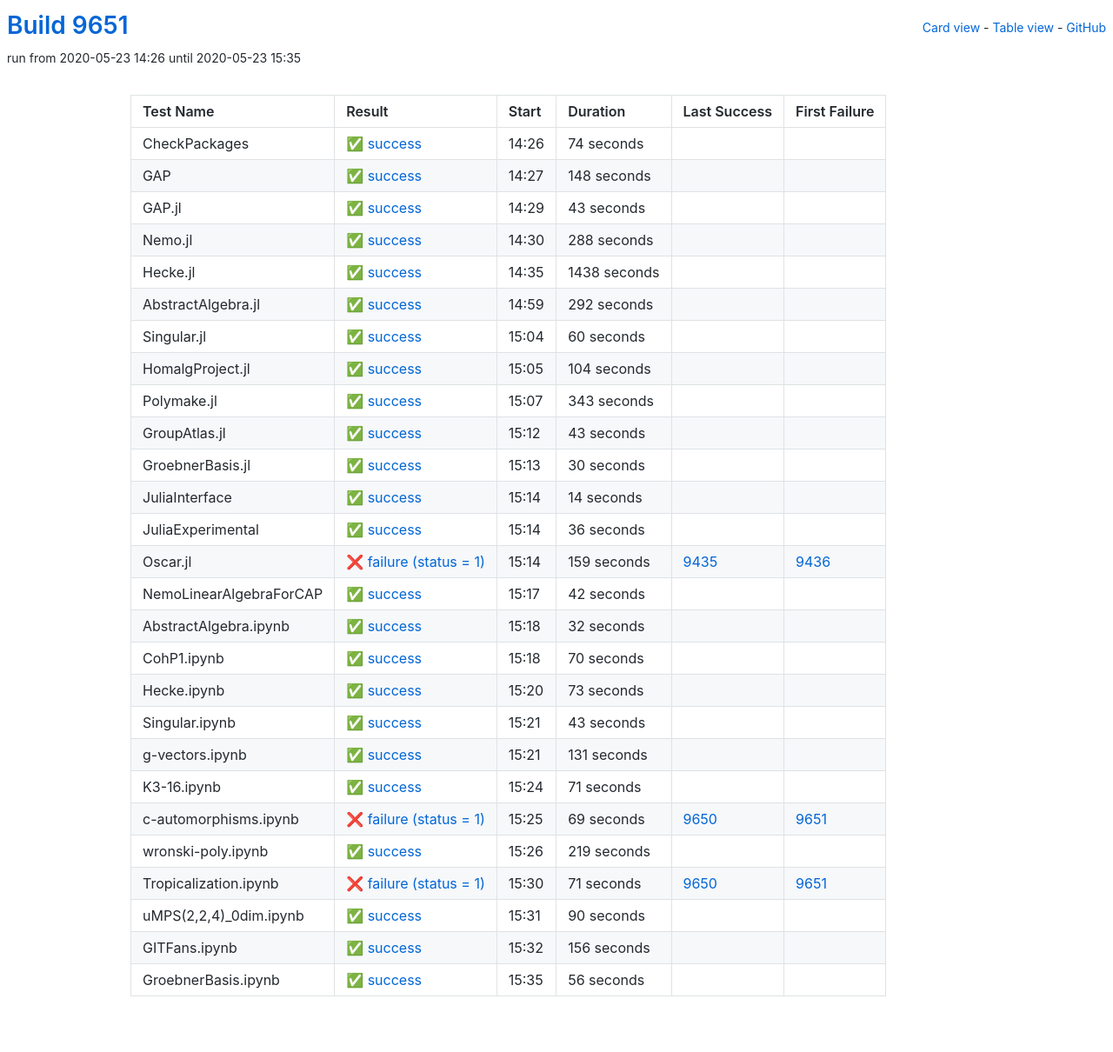
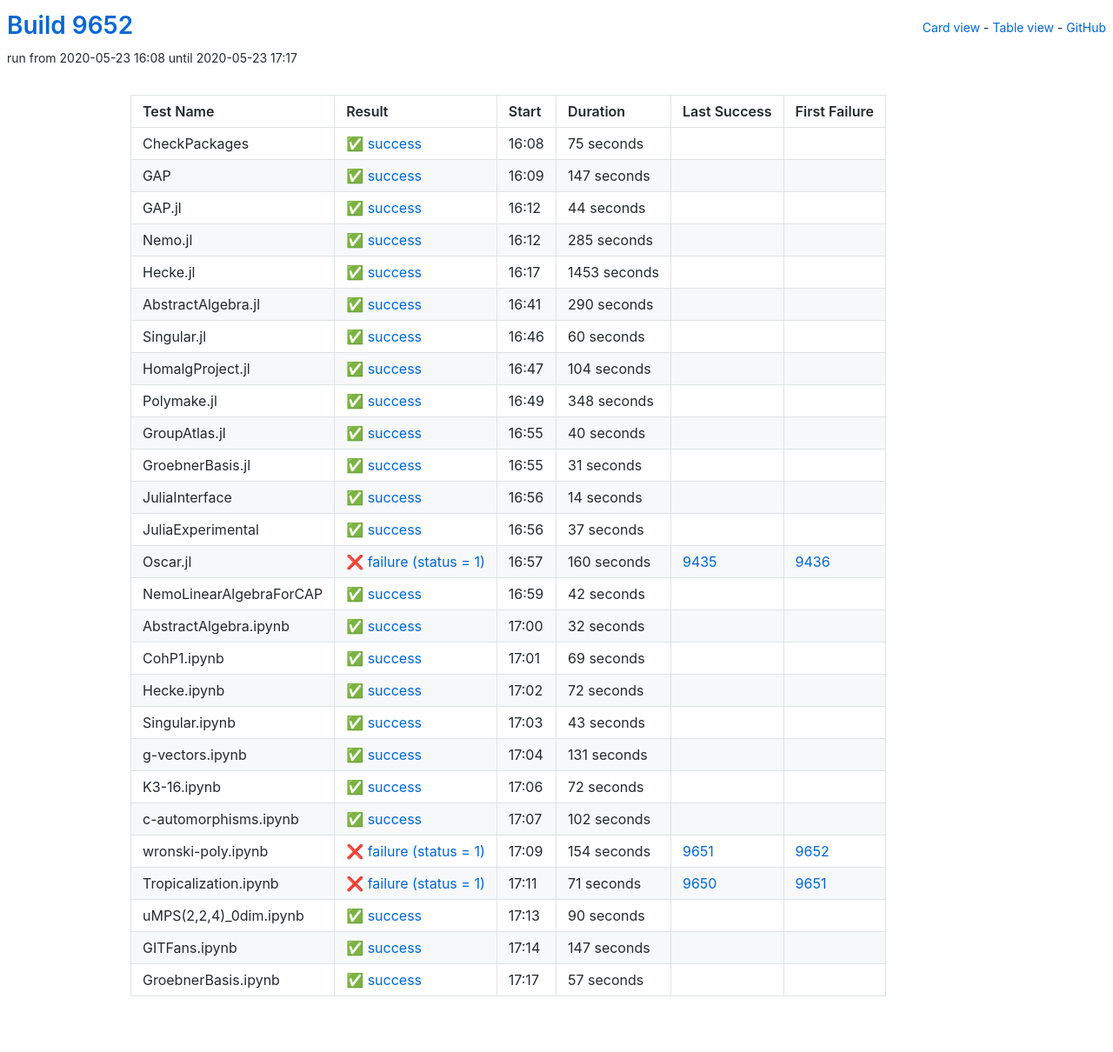
Before and after one commit to oscar-system/oscar-ci-status, a Jekyll site: the page built from table.html, in a window 1280 px wide. Shown: the whole page at 87% size. Built offline with Jekyll 4.4.1, drawn with Linux system fonts in a browser that asks for light colours.

Commit message:
Build 9652

```diff
--- a/_data/ci.yml
+++ b/_data/ci.yml
@@ -1,77 +1,77 @@
-build: 9651
-build_url: https://oscarci.mathematik.uni-kl.de/job/oscar/9651/
+build: 9652
+build_url: https://oscarci.mathematik.uni-kl.de/job/oscar/9652/
 job: oscar
 tests:
-- duration: 74
+- duration: 75
   exitcode: 0
   first_failure: false
   first_failure_url: null
   id: checkpackages
   last_success: false
   last_success_url: null
-  log: https://oscarci.mathematik.uni-kl.de/job/oscar/9651/artifact/logs/build-9651/CheckPackages.log
+  log: https://oscarci.mathematik.uni-kl.de/job/oscar/9652/artifact/logs/build-9652/CheckPackages.log
   name: CheckPackages
-  start: 2020-05-23 14:26
+  start: 2020-05-23 16:08
   status: success
   success: true
-- duration: 148
+- duration: 147
   exitcode: 0
   first_failure: false
   first_failure_url: null
   id: gap
   last_success: false
   last_success_url: null
-  log: https://oscarci.mathematik.uni-kl.de/job/oscar/9651/artifact/logs/build-9651/GAP.log
+  log: https://oscarci.mathematik.uni-kl.de/job/oscar/9652/artifact/logs/build-9652/GAP.log
   name: GAP
-  start: 2020-05-23 14:27
+  start: 2020-05-23 16:09
   status: success
   success: true
-- duration: 43
+- duration: 44
   exitcode: 0
   first_failure: false
   first_failure_url: null
   id: gap-jl
   last_success: false
   last_success_url: null
-  log: https://oscarci.mathematik.uni-kl.de/job/oscar/9651/artifact/logs/build-9651/GAP.jl.log
+  log: https://oscarci.mathematik.uni-kl.de/job/oscar/9652/artifact/logs/build-9652/GAP.jl.log
   name: GAP.jl
-  start: 2020-05-23 14:29
+  start: 2020-05-23 16:12
   status: success
   success: true
-- duration: 288
+- duration: 285
   exitcode: 0
   first_failure: false
   first_failure_url: null
   id: nemo-jl
   last_success: false
   last_success_url: null
-  log: https://oscarci.mathematik.uni-kl.de/job/oscar/9651/artifact/logs/build-9651/Nemo.jl.log
+  log: https://oscarci.mathematik.uni-kl.de/job/oscar/9652/artifact/logs/build-9652/Nemo.jl.log
   name: Nemo.jl
-  start: 2020-05-23 14:30
+  start: 2020-05-23 16:12
   status: success
   success: true
-- duration: 1438
+- duration: 1453
   exitcode: 0
   first_failure: false
   first_failure_url: null
   id: hecke-jl
   last_success: false
   last_success_url: null
-  log: https://oscarci.mathematik.uni-kl.de/job/oscar/9651/artifact/logs/build-9651/Hecke.jl.log
+  log: https://oscarci.mathematik.uni-kl.de/job/oscar/9652/artifact/logs/build-9652/Hecke.jl.log
   name: Hecke.jl
-  start: 2020-05-23 14:35
+  start: 2020-05-23 16:17
   status: success
   success: true
-- duration: 292
+- duration: 290
   exitcode: 0
   first_failure: false
   first_failure_url: null
   id: abstractalgebra-jl
   last_success: false
   last_success_url: null
-  log: https://oscarci.mathematik.uni-kl.de/job/oscar/9651/artifact/logs/build-9651/AbstractAlgebra.jl.log
+  log: https://oscarci.mathematik.uni-kl.de/job/oscar/9652/artifact/logs/build-9652/AbstractAlgebra.jl.log
   name: AbstractAlgebra.jl
-  start: 2020-05-23 14:59
+  start: 2020-05-23 16:41
   status: success
   success: true
 - duration: 60
@@ -81,9 +81,9 @@
   id: singular-jl
   last_success: false
   last_success_url: null
-  log: https://oscarci.mathematik.uni-kl.de/job/oscar/9651/artifact/logs/build-9651/Singular.jl.log
+  log: https://oscarci.mathematik.uni-kl.de/job/oscar/9652/artifact/logs/build-9652/Singular.jl.log
   name: Singular.jl
-  start: 2020-05-23 15:04
+  start: 2020-05-23 16:46
   status: success
   success: true
 - duration: 104
@@ -93,45 +93,45 @@
   id: homalgproject-jl
   last_success: false
   last_success_url: null
-  log: https://oscarci.mathematik.uni-kl.de/job/oscar/9651/artifact/logs/build-9651/HomalgProject.jl.log
+  log: https://oscarci.mathematik.uni-kl.de/job/oscar/9652/artifact/logs/build-9652/HomalgProject.jl.log
   name: HomalgProject.jl
-  start: 2020-05-23 15:05
+  start: 2020-05-23 16:47
   status: success
   success: true
-- duration: 343
+- duration: 348
   exitcode: 0
   first_failure: false
   first_failure_url: null
   id: polymake-jl
   last_success: false
   last_success_url: null
-  log: https://oscarci.mathematik.uni-kl.de/job/oscar/9651/artifact/logs/build-9651/Polymake.jl.log
+  log: https://oscarci.mathematik.uni-kl.de/job/oscar/9652/artifact/logs/build-9652/Polymake.jl.log
   name: Polymake.jl
-  start: 2020-05-23 15:07
+  start: 2020-05-23 16:49
   status: success
   success: true
-- duration: 43
+- duration: 40
   exitcode: 0
   first_failure: false
   first_failure_url: null
   id: groupatlas-jl
   last_success: false
   last_success_url: null
-  log: https://oscarci.mathematik.uni-kl.de/job/oscar/9651/artifact/logs/build-9651/GroupAtlas.jl.log
+  log: https://oscarci.mathematik.uni-kl.de/job/oscar/9652/artifact/logs/build-9652/GroupAtlas.jl.log
   name: GroupAtlas.jl
-  start: 2020-05-23 15:12
+  start: 2020-05-23 16:55
   status: success
   success: true
-- duration: 30
+- duration: 31
   exitcode: 0
   first_failure: false
   first_failure_url: null
   id: groebnerbasis-jl
   last_success: false
   last_success_url: null
-  log: https://oscarci.mathematik.uni-kl.de/job/oscar/9651/artifact/logs/build-9651/GroebnerBasis.jl.log
+  log: https://oscarci.mathematik.uni-kl.de/job/oscar/9652/artifact/logs/build-9652/GroebnerBasis.jl.log
   name: GroebnerBasis.jl
-  start: 2020-05-23 15:13
+  start: 2020-05-23 16:55
   status: success
   success: true
 - duration: 14
@@ -141,33 +141,33 @@
   id: juliainterface
   last_success: false
   last_success_url: null
-  log: https://oscarci.mathematik.uni-kl.de/job/oscar/9651/artifact/logs/build-9651/JuliaInterface.log
+  log: https://oscarci.mathematik.uni-kl.de/job/oscar/9652/artifact/logs/build-9652/JuliaInterface.log
   name: JuliaInterface
-  start: 2020-05-23 15:14
+  start: 2020-05-23 16:56
   status: success
   success: true
-- duration: 36
+- duration: 37
   exitcode: 0
   first_failure: false
   first_failure_url: null
   id: juliaexperimental
   last_success: false
   last_success_url: null
-  log: https://oscarci.mathematik.uni-kl.de/job/oscar/9651/artifact/logs/build-9651/JuliaExperimental.log
+  log: https://oscarci.mathematik.uni-kl.de/job/oscar/9652/artifact/logs/build-9652/JuliaExperimental.log
   name: JuliaExperimental
-  start: 2020-05-23 15:14
+  start: 2020-05-23 16:56
   status: success
   success: true
-- duration: 159
+- duration: 160
   exitcode: 1
   first_failure: 9436
   first_failure_url: https://oscarci.mathematik.uni-kl.de/job/oscar/9436/
   id: oscar-jl
   last_success: 9435
   last_success_url: https://oscarci.mathematik.uni-kl.de/job/oscar/9435/
-  log: https://oscarci.mathematik.uni-kl.de/job/oscar/9651/artifact/logs/build-9651/Oscar.jl.log
+  log: https://oscarci.mathematik.uni-kl.de/job/oscar/9652/artifact/logs/build-9652/Oscar.jl.log
   name: Oscar.jl
-  start: 2020-05-23 15:14
+  start: 2020-05-23 16:57
   status: failure
   success: false
 - duration: 42
@@ -177,9 +177,9 @@
   id: nemolinearalgebraforcap
   last_success: false
   last_success_url: null
-  log: https://oscarci.mathematik.uni-kl.de/job/oscar/9651/artifact/logs/build-9651/NemoLinearAlgebraForCAP.log
+  log: https://oscarci.mathematik.uni-kl.de/job/oscar/9652/artifact/logs/build-9652/NemoLinearAlgebraForCAP.log
   name: NemoLinearAlgebraForCAP
-  start: 2020-05-23 15:17
+  start: 2020-05-23 16:59
   status: success
   success: true
 - duration: 32
@@ -189,33 +189,33 @@
   id: abstractalgebra-ipynb
   last_success: false
   last_success_url: null
-  log: https://oscarci.mathematik.uni-kl.de/job/oscar/9651/artifact/logs/build-9651/AbstractAlgebra.ipynb.log
+  log: https://oscarci.mathematik.uni-kl.de/job/oscar/9652/artifact/logs/build-9652/AbstractAlgebra.ipynb.log
   name: AbstractAlgebra.ipynb
-  start: 2020-05-23 15:18
+  start: 2020-05-23 17:00
   status: success
   success: true
-- duration: 70
+- duration: 69
   exitcode: 0
   first_failure: false
   first_failure_url: null
   id: cohp1-ipynb
   last_success: false
   last_success_url: null
-  log: https://oscarci.mathematik.uni-kl.de/job/oscar/9651/artifact/logs/build-9651/CohP1.ipynb.log
+  log: https://oscarci.mathematik.uni-kl.de/job/oscar/9652/artifact/logs/build-9652/CohP1.ipynb.log
   name: CohP1.ipynb
-  start: 2020-05-23 15:18
+  start: 2020-05-23 17:01
   status: success
   success: true
-- duration: 73
+- duration: 72
   exitcode: 0
   first_failure: false
   first_failure_url: null
   id: hecke-ipynb
   last_success: false
   last_success_url: null
-  log: https://oscarci.mathematik.uni-kl.de/job/oscar/9651/artifact/logs/build-9651/Hecke.ipynb.log
+  log: https://oscarci.mathematik.uni-kl.de/job/oscar/9652/artifact/logs/build-9652/Hecke.ipynb.log
   name: Hecke.ipynb
-  start: 2020-05-23 15:20
+  start: 2020-05-23 17:02
   status: success
   success: true
 - duration: 43
@@ -225,9 +225,9 @@
   id: singular-ipynb
   last_success: false
   last_success_url: null
-  log: https://oscarci.mathematik.uni-kl.de/job/oscar/9651/artifact/logs/build-9651/Singular.ipynb.log
+  log: https://oscarci.mathematik.uni-kl.de/job/oscar/9652/artifact/logs/build-9652/Singular.ipynb.log
   name: Singular.ipynb
-  start: 2020-05-23 15:21
+  start: 2020-05-23 17:03
   status: success
   success: true
 - duration: 131
@@ -237,47 +237,47 @@
   id: g-vectors-ipynb
   last_success: false
   last_success_url: null
-  log: https://oscarci.mathematik.uni-kl.de/job/oscar/9651/artifact/logs/build-9651/g-vectors.ipynb.log
+  log: https://oscarci.mathematik.uni-kl.de/job/oscar/9652/artifact/logs/build-9652/g-vectors.ipynb.log
   name: g-vectors.ipynb
-  start: 2020-05-23 15:21
+  start: 2020-05-23 17:04
   status: success
   success: true
-- duration: 71
+- duration: 72
   exitcode: 0
   first_failure: false
   first_failure_url: null
   id: k3-16-ipynb
   last_success: false
   last_success_url: null
-  log: https://oscarci.mathematik.uni-kl.de/job/oscar/9651/artifact/logs/build-9651/K3-16.ipynb.log
+  log: https://oscarci.mathematik.uni-kl.de/job/oscar/9652/artifact/logs/build-9652/K3-16.ipynb.log
   name: K3-16.ipynb
-  start: 2020-05-23 15:24
+  start: 2020-05-23 17:06
   status: success
   success: true
-- duration: 69
-  exitcode: 1
-  first_failure: 9651
-  first_failure_url: https://oscarci.mathematik.uni-kl.de/job/oscar/9651/
-  id: c-automorphisms-ipynb
-  last_success: 9650
-  last_success_url: https://oscarci.mathematik.uni-kl.de/job/oscar/9650/
-  log: https://oscarci.mathematik.uni-kl.de/job/oscar/9651/artifact/logs/build-9651/c-automorphisms.ipynb.log
-  name: c-automorphisms.ipynb
-  start: 2020-05-23 15:25
-  status: failure
-  success: false
-- duration: 219
+- duration: 102
   exitcode: 0
   first_failure: false
   first_failure_url: null
-  id: wronski-poly-ipynb
+  id: c-automorphisms-ipynb
   last_success: false
   last_success_url: null
-  log: https://oscarci.mathematik.uni-kl.de/job/oscar/9651/artifact/logs/build-9651/wronski-poly.ipynb.log
-  name: wronski-poly.ipynb
-  start: 2020-05-23 15:26
+  log: https://oscarci.mathematik.uni-kl.de/job/oscar/9652/artifact/logs/build-9652/c-automorphisms.ipynb.log
+  name: c-automorphisms.ipynb
+  start: 2020-05-23 17:07
   status: success
   success: true
+- duration: 154
+  exitcode: 1
+  first_failure: 9652
+  first_failure_url: https://oscarci.mathematik.uni-kl.de/job/oscar/9652/
+  id: wronski-poly-ipynb
+  last_success: 9651
+  last_success_url: https://oscarci.mathematik.uni-kl.de/job/oscar/9651/
+  log: https://oscarci.mathematik.uni-kl.de/job/oscar/9652/artifact/logs/build-9652/wronski-poly.ipynb.log
+  name: wronski-poly.ipynb
+  start: 2020-05-23 17:09
+  status: failure
+  success: false
 - duration: 71
   exitcode: 1
   first_failure: 9651
@@ -285,9 +285,9 @@
   id: tropicalization-ipynb
   last_success: 9650
   last_success_url: https://oscarci.mathematik.uni-kl.de/job/oscar/9650/
-  log: https://oscarci.mathematik.uni-kl.de/job/oscar/9651/artifact/logs/build-9651/Tropicalization.ipynb.log
+  log: https://oscarci.mathematik.uni-kl.de/job/oscar/9652/artifact/logs/build-9652/Tropicalization.ipynb.log
   name: Tropicalization.ipynb
-  start: 2020-05-23 15:30
+  start: 2020-05-23 17:11
   status: failure
   success: false
 - duration: 90
@@ -297,32 +297,32 @@
   id: umps-2-2-4-0dim-ipynb
   last_success: false
   last_success_url: null
-  log: https://oscarci.mathematik.uni-kl.de/job/oscar/9651/artifact/logs/build-9651/uMPS-2-2-4-_0dim.ipynb.log
+  log: https://oscarci.mathematik.uni-kl.de/job/oscar/9652/artifact/logs/build-9652/uMPS-2-2-4-_0dim.ipynb.log
   name: uMPS(2,2,4)_0dim.ipynb
-  start: 2020-05-23 15:31
+  start: 2020-05-23 17:13
   status: success
   success: true
-- duration: 156
+- duration: 147
   exitcode: 0
   first_failure: false
   first_failure_url: null
   id: gitfans-ipynb
   last_success: false
   last_success_url: null
-  log: https://oscarci.mathematik.uni-kl.de/job/oscar/9651/artifact/logs/build-9651/GITFans.ipynb.log
+  log: https://oscarci.mathematik.uni-kl.de/job/oscar/9652/artifact/logs/build-9652/GITFans.ipynb.log
   name: GITFans.ipynb
-  start: 2020-05-23 15:32
+  start: 2020-05-23 17:14
   status: success
   success: true
-- duration: 56
+- duration: 57
   exitcode: 0
   first_failure: false
   first_failure_url: null
   id: groebnerbasis-ipynb
   last_success: false
   last_success_url: null
-  log: https://oscarci.mathematik.uni-kl.de/job/oscar/9651/artifact/logs/build-9651/GroebnerBasis.ipynb.log
+  log: https://oscarci.mathematik.uni-kl.de/job/oscar/9652/artifact/logs/build-9652/GroebnerBasis.ipynb.log
   name: GroebnerBasis.ipynb
-  start: 2020-05-23 15:35
+  start: 2020-05-23 17:17
   status: success
   success: true
```
Also changed, not shown: README.md.
